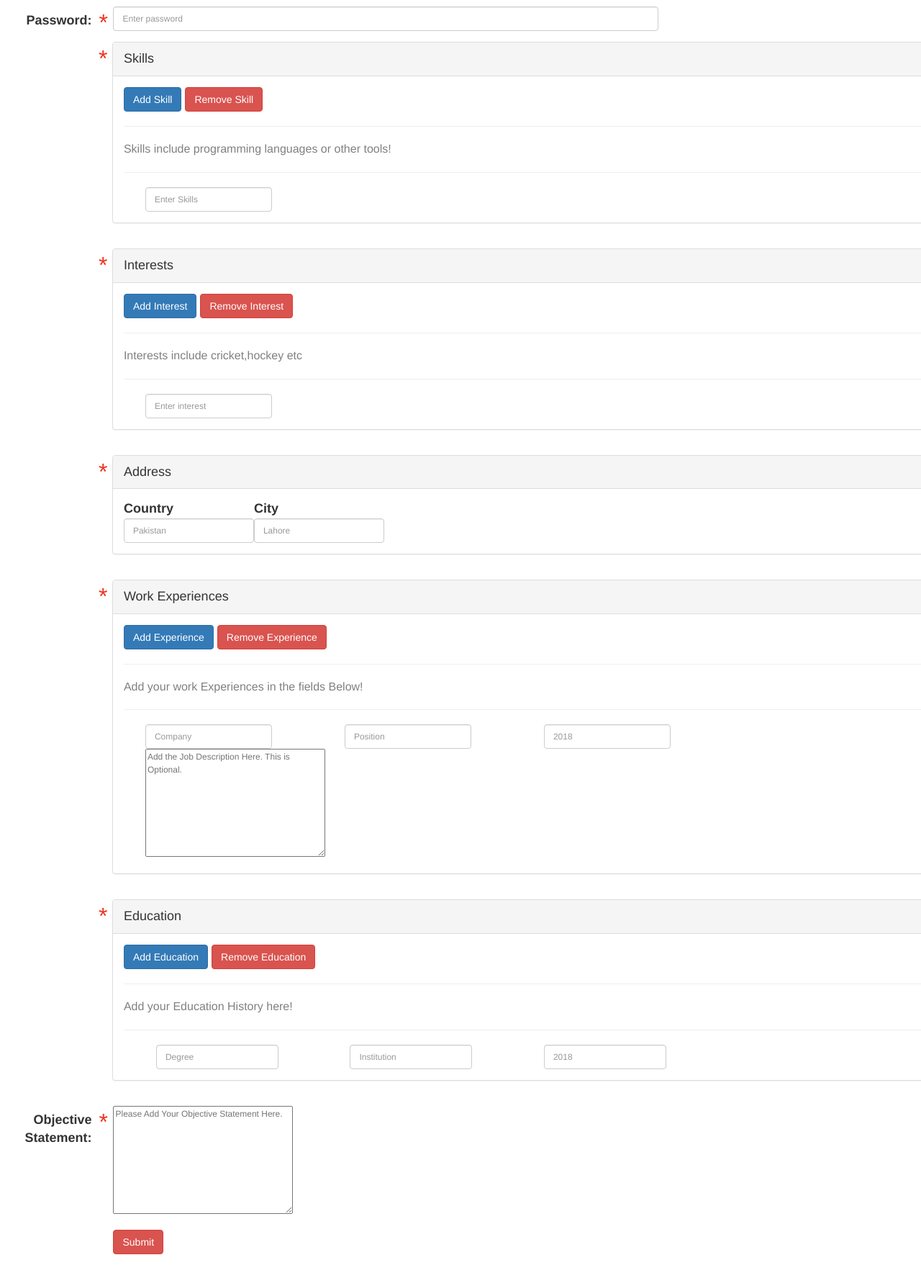
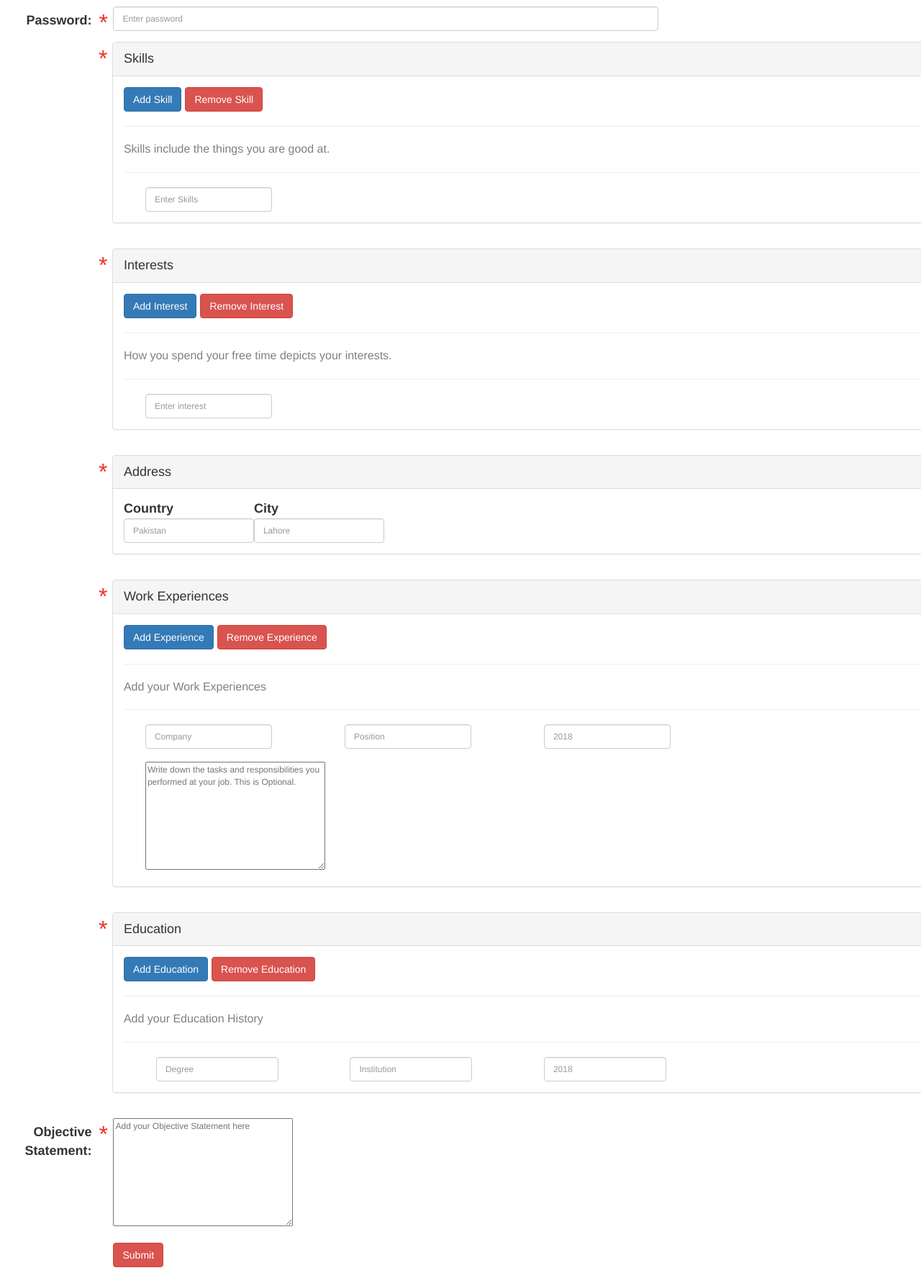
Before and after one commit to Rimsha27/JobRecommenderSystem, a Django app: page /accounts/signup/ in a window 1280 px wide. Shown: the part 400-2175 px from the top of the page at 72% size. Before the commit the page ends 2142 px from the top, so only its background shows below. Run offline with Django 3.2, Linux system fonts and the light colour scheme; some libraries are stand-ins or nearby versions.

Commit message:
All done

```diff
--- a/accounts/templates/EditProfile.html
+++ b/accounts/templates/EditProfile.html
@@ -400,7 +400,7 @@
                                                     </div>
                                                 </div>
 
-
+                                                <br/><br/>
                                                 <div class="col-lg-12">
                                                     <div class="col-xs-10">
                                                     <textarea name="Descriptions[]"
--- a/accounts/templates/MainPage.html
+++ b/accounts/templates/MainPage.html
@@ -412,7 +412,8 @@
                                                                value="{{ work.year }}" readonly/>
                                                     </div>
                                                 </div>
-
+                                                <br/>
+                                                <br/>
 
                                                 <div class="col-lg-12">
                                                     <div class="col-xs-10">
--- a/accounts/templates/Signupform.html
+++ b/accounts/templates/Signupform.html
@@ -209,8 +209,7 @@
                         <input type="button" class="btn btn-primary" value='Add Skill' id='addskill'/>
                         <input type='button' class="btn btn-danger" value='Remove Skill' id='removeskill'>
                         <hr/>
-                        <p style="color: grey;font-size: medium">Skills include programming languages or other
-                            tools!</p>
+                        <p style="color: grey;font-size: medium">Skills include the things you are good at.</p>
                     </div>
 
                     <hr/>
@@ -251,7 +250,7 @@
                         <input type="button" class="btn btn-primary" value='Add Interest' id='addinterest'/>
                         <input type='button' class="btn btn-danger" value='Remove Interest' id='removeinterest'>
                         <hr/>
-                        <p style="color: grey;font-size: medium">Interests include cricket,hockey etc</p>
+                        <p style="color: grey;font-size: medium">How you spend your free time depicts your interests.</p>
 
                     </div>
 
@@ -325,7 +324,7 @@
                         <input type='button' class="btn btn-danger" value='Remove Experience' id='removeButton'>
 
                         <hr/>
-                        <p style="color: grey;font-size: medium">Add your work Experiences in the fields Below!</p>
+                        <p style="color: grey;font-size: medium">Add your Work Experiences</p>
 
                     </div>
 
@@ -357,10 +356,10 @@
                                 </div>
                             </div>
 
-
+                            <br/><br/>
                             <div class="col-lg-12">
                                 <div class="col-xs-10">
-                                    <textarea placeholder="Add the Job Description Here. This is Optional."
+                                    <textarea placeholder="Write down the tasks and responsibilities you performed at your job. This is Optional."
                                               name="Descriptions[]" style="width:250px;height:150px;font-size: 12px"
                                               id="desc"></textarea>
                                 </div>
@@ -391,7 +390,7 @@
                         <input type='button' class="btn btn-danger" value='Remove Education' id='removeEducation'>
 
                         <hr/>
-                        <p style="color: grey;font-size: medium">Add your Education History here!</p>
+                        <p style="color: grey;font-size: medium">Add your Education History</p>
 
                     </div>
 
@@ -436,7 +435,7 @@
         <div class="col-sm-10">
             <span class="asterisk_input">  </span>
 
-            <textarea placeholder="Please Add Your Objective Statement Here." name="textarea"
+            <textarea placeholder="Add your Objective Statement here" name="textarea"
                       style="width:250px;height:150px;font-size: 12px" id="objstat" required></textarea>
         </div>
     </div>
```
Also changed, not shown: home/templates/home.html (+37 -22 lines).
